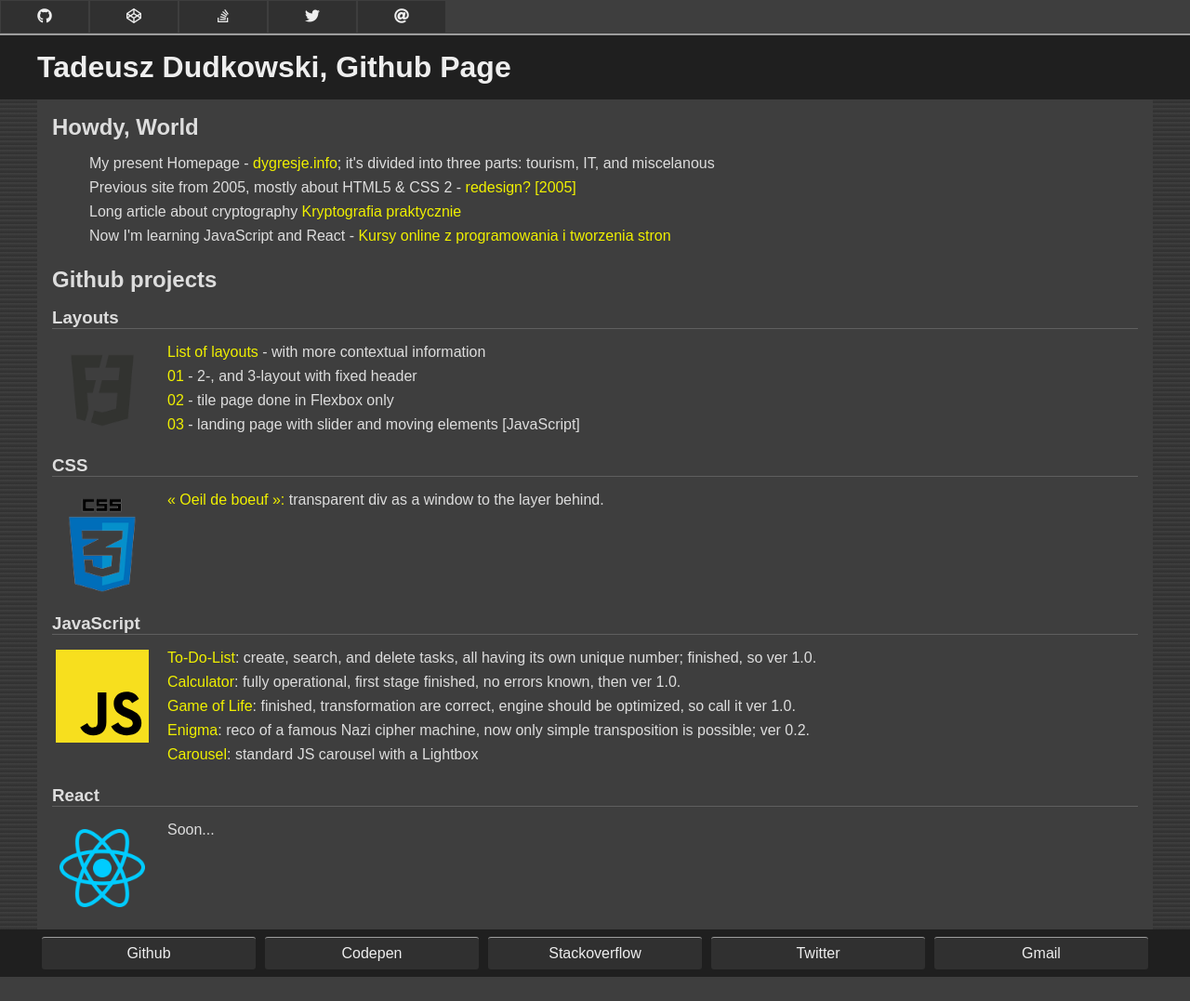
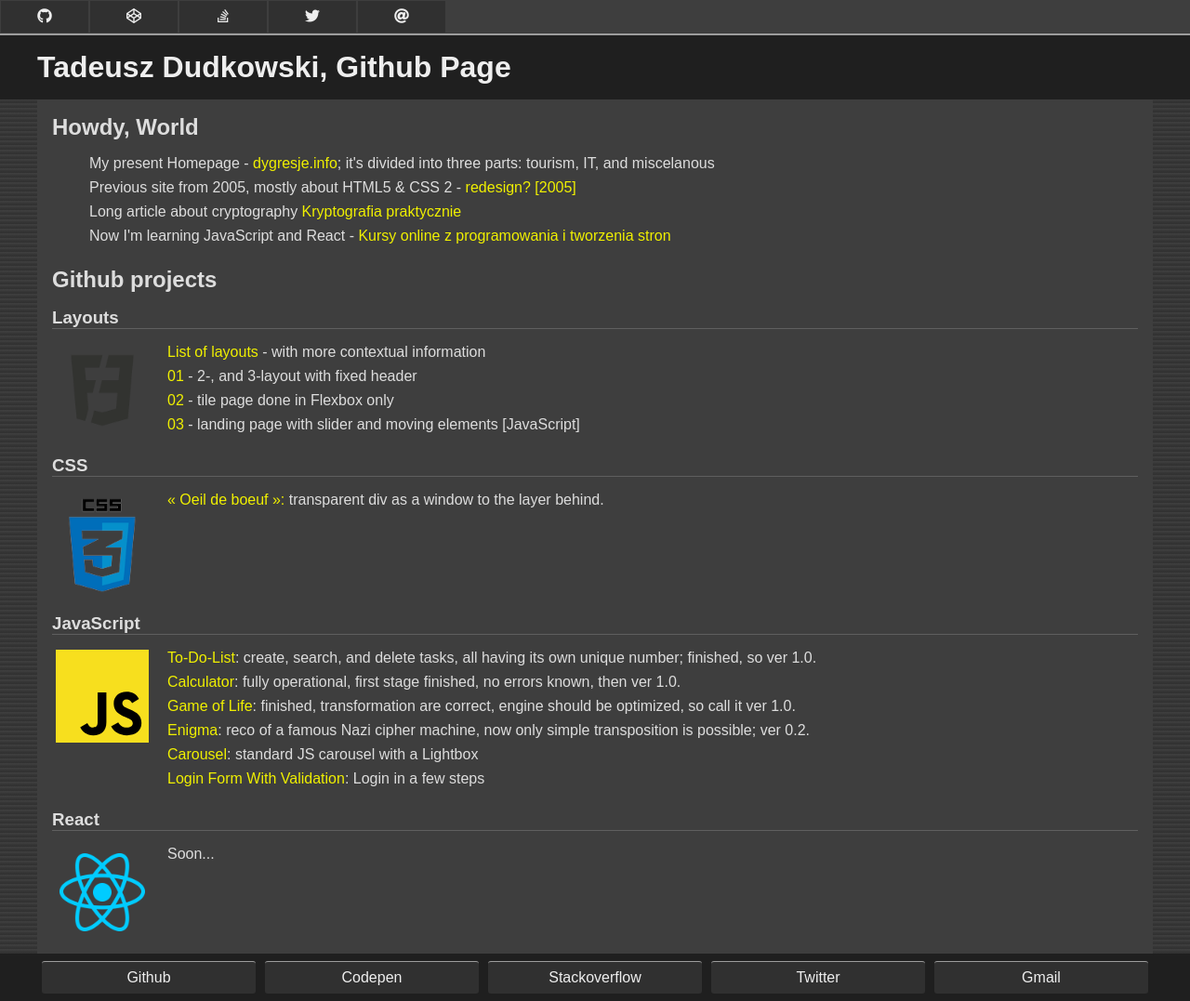
Before and after one commit to tdudkowski/tdudkowski.github.io, a Jekyll site: the page built from index.html, in a window 1280 px wide. Shown: the whole page at 93% size. Built offline with Jekyll 4.4.1, drawn with Linux system fonts in a browser that asks for light colours; nearby versions of some CDN libraries; before the commit the page ends 1051 px from its top, so only the background shows below that.

Commit message:
added link to login form

```diff
--- a/index.html
+++ b/index.html
@@ -54,6 +54,8 @@ title: Tadeusz Dudkowski, Github Page
 		<li><a href="https://tdudkowski.github.io/Enigma/">Enigma</a>: reco of a famous Nazi cipher machine, now only simple
 			transposition is possible; ver 0.2.</li>
 		<li><a href="https://tdudkowski.github.io/Carousel/">Carousel</a>: standard JS carousel with a Lightbox</li>
+		<li><a href="https://tdudkowski.github.io/Login-Form-With-Validation/">Login Form With Validation</a>: Login in a few
+			steps</li>
 	</ul>
 
 	<h3>React</h3>
```
